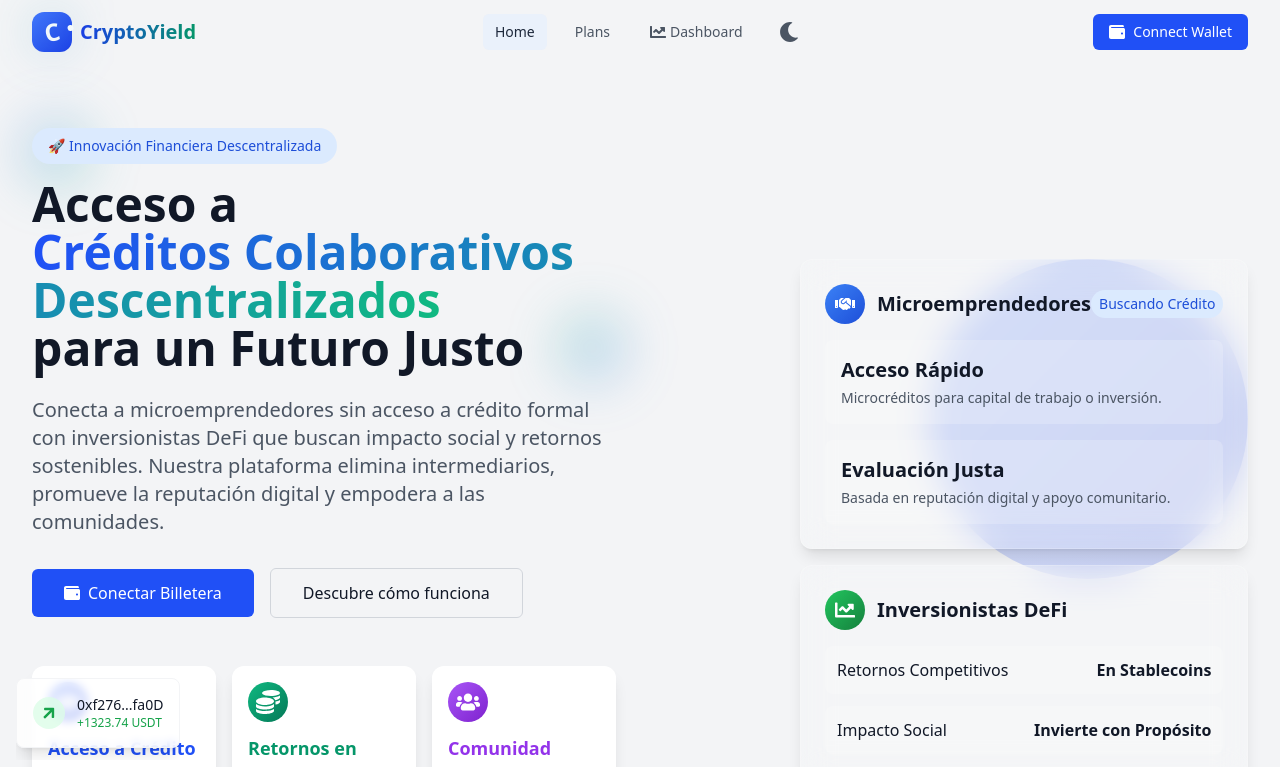
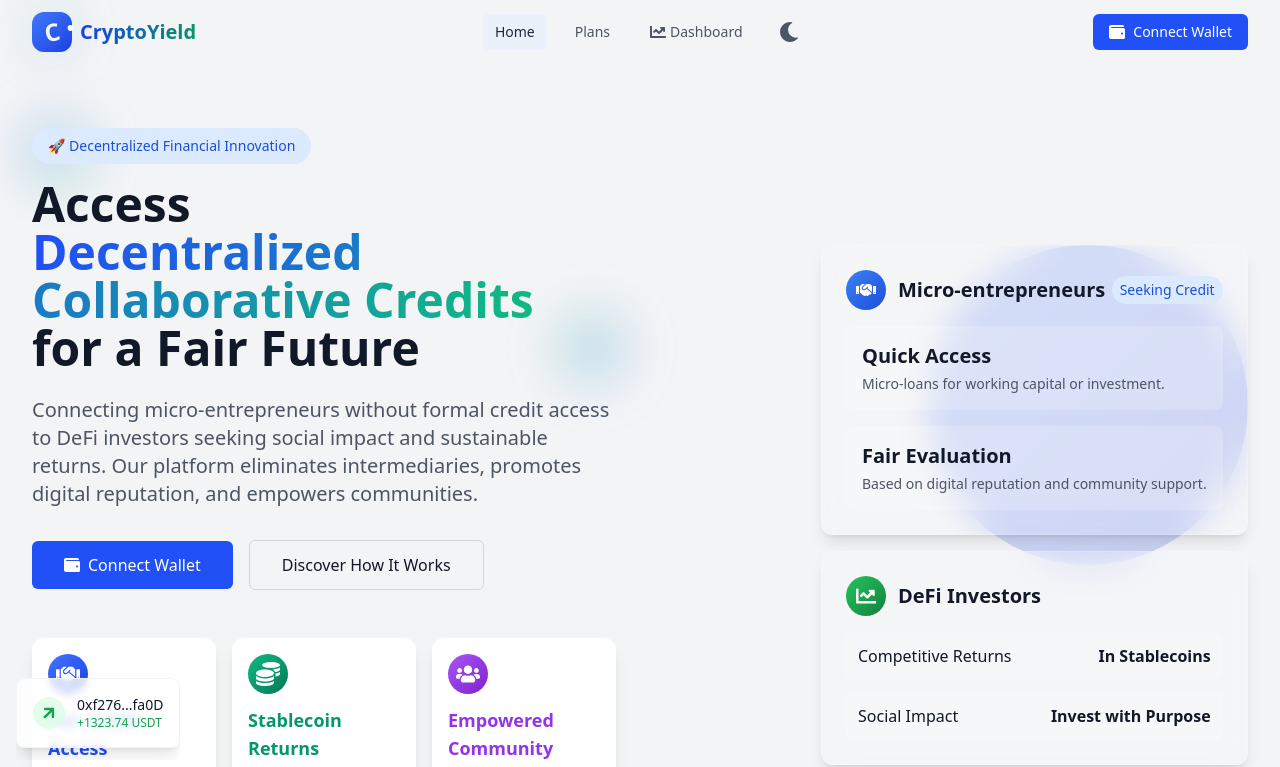
Before and after one commit to cryptoyield/cryptoyieldinvest, a React (Vite) app: page / in a window 1280 px wide. Shown: the top 767 px of the page. Built offline with nearby package versions, Linux system fonts and the light colour scheme.

Commit message:
Update Hero.tsx

```diff
--- a/src/components/Hero.tsx
+++ b/src/components/Hero.tsx
@@ -1,5 +1,5 @@
 import React from 'react';
-import { FaHandshake, FaCoins, FaUsers, FaChartLine, FaWallet } from 'react-icons/fa'; // Updated icons for relevance
+import { FaHandshake, FaCoins, FaUsers, FaChartLine, FaWallet } from 'react-icons/fa';
 import { useWallet } from '../context/WalletContext';
 
 function Hero() {
@@ -17,22 +17,22 @@ function Hero() {
   const features = [
     {
       icon: <FaHandshake className="w-6 h-6" />,
-      title: "Acceso a Crédito Justo",
-      description: "Microcréditos sin historial bancario, evaluados por reputación digital y staking comunitario.",
+      title: "Fair Credit Access",
+      description: "Micro-loans without traditional bank history, assessed by digital reputation and community staking.",
       color: "from-primary-500 to-primary-700",
       textColor: "text-primary-600 dark:text-primary-400"
     },
     {
       icon: <FaCoins className="w-6 h-6" />,
-      title: "Retornos en Stablecoins",
-      description: "Inversionistas DeFi obtienen ganancias estables financiando préstamos tokenizados.",
+      title: "Stablecoin Returns",
+      description: "DeFi investors earn stable returns by funding tokenized loans.",
       color: "from-success-500 to-success-700",
       textColor: "text-success-600 dark:text-success-400"
     },
     {
       icon: <FaUsers className="w-6 h-6" />,
-      title: "Comunidad Empoderada",
-      description: "Fomenta la colaboración y el impacto social a través de la financiación descentralizada.",
+      title: "Empowered Community",
+      description: "Fosters collaboration and social impact through decentralized financing.",
       color: "from-purple-500 to-purple-700",
       textColor: "text-purple-600 dark:text-purple-400"
     }
@@ -48,20 +48,20 @@ function Hero() {
               <div className="absolute -bottom-4 -right-4 w-20 h-20 bg-gradient-to-br from-success-500/20 to-primary-500/20 rounded-full blur-xl"></div>
               <div className="relative">
                 <span className="inline-block px-4 py-2 rounded-full bg-blue-100 dark:bg-blue-900/30 text-blue-700 dark:text-blue-300 text-sm font-medium mb-4 animate-fade-in">
-                  🚀 Innovación Financiera Descentralizada
+                  🚀 Decentralized Financial Innovation
                 </span>
                 <h1 className="text-3xl md:text-4xl lg:text-5xl font-bold mb-4 leading-tight">
-                  <span className="block">Acceso a </span>
+                  <span className="block">Access </span>
                   <span className="bg-gradient-to-r from-primary-600 to-success-500 bg-clip-text text-transparent">
-                    Créditos Colaborativos Descentralizados
+                    Decentralized Collaborative Credits
                   </span>
-                  <span className="block">para un Futuro Justo</span>
+                  <span className="block">for a Fair Future</span>
                 </h1>
               </div>
             </div>
 
             <p className="text-lg md:text-xl text-gray-600 dark:text-gray-300 mb-8 max-w-2xl">
-              Conecta a microemprendedores sin acceso a crédito formal con inversionistas DeFi que buscan impacto social y retornos sostenibles. Nuestra plataforma elimina intermediarios, promueve la reputación digital y empodera a las comunidades.
+              Connecting micro-entrepreneurs without formal credit access to DeFi investors seeking social impact and sustainable returns. Our platform eliminates intermediaries, promotes digital reputation, and empowers communities.
             </p>
 
             <div className="flex flex-col sm:flex-row items-center space-y-4 sm:space-y-0 sm:space-x-4 mb-12">
@@ -77,12 +77,12 @@ function Hero() {
                         <circle className="opacity-25" cx="12" cy="12" r="10" stroke="currentColor" strokeWidth="4"></circle>
                         <path className="opacity-75" fill="currentColor" d="M4 12a8 8 0 018-8V0C5.373 0 0 5.373 0 12h4zm2 5.291A7.962 7.962 0 014 12H0c0 3.042 1.135 5.824 3 7.938l3-2.647z"></path>
                       </svg>
-                      Conectando...
+                      Connecting...
                     </>
                   ) : (
                     <>
                       <FaWallet className="w-4 h-4 mr-2" />
-                      Conectar Billetera
+                      Connect Wallet
                     </>
                   )}
                 </button>
@@ -91,7 +91,7 @@ function Hero() {
                 href="#how-it-works" // Link to a section explaining how it works
                 className={`btn-outline text-base py-3 px-8 ${isConnected ? 'w-full sm:w-auto text-center' : ''} transform hover:scale-105 transition-transform duration-200`}
               >
-                Descubre cómo funciona
+                Discover How It Works
               </a>
             </div>
 
@@ -128,25 +128,25 @@ function Hero() {
                       <div className="w-10 h-10 rounded-full bg-gradient-to-br from-blue-500 to-blue-700 flex items-center justify-center">
                         <FaHandshake className="w-5 h-5 text-white" />
                       </div>
-                      <h3 className="text-xl font-semibold ml-3">Microemprendedores</h3>
+                      <h3 className="text-xl font-semibold ml-3">Micro-entrepreneurs</h3>
                     </div>
                     <span className="px-2 py-1 bg-blue-100 dark:bg-blue-900/30 text-blue-700 dark:text-blue-300 text-sm rounded-full">
-                      Buscando Crédito
+                      Seeking Credit
                     </span>
                   </div>
 
                   <div className="space-y-4">
                     <div className="bg-white/20 dark:bg-black/20 rounded-lg p-4">
-                      <div className="text-xl font-bold mb-1">Acceso Rápido</div>
+                      <div className="text-xl font-bold mb-1">Quick Access</div>
                       <div className="text-sm text-gray-600 dark:text-gray-300">
-                        Microcréditos para capital de trabajo o inversión.
+                        Micro-loans for working capital or investment.
                       </div>
                     </div>
 
                     <div className="bg-white/20 dark:bg-black/20 rounded-lg p-4">
-                      <div className="text-xl font-bold mb-1">Evaluación Justa</div>
+                      <div className="text-xl font-bold mb-1">Fair Evaluation</div>
                       <div className="text-sm text-gray-600 dark:text-gray-300">
-                        Basada en reputación digital y apoyo comunitario.
+                        Based on digital reputation and community support.
                       </div>
                     </div>
                   </div>
@@ -157,17 +157,17 @@ function Hero() {
                     <div className="w-10 h-10 rounded-full bg-gradient-to-br from-green-500 to-green-700 flex items-center justify-center">
                       <FaChartLine className="w-5 h-5 text-white" />
                     </div>
-                    <h3 className="text-xl font-semibold ml-3">Inversionistas DeFi</h3>
+                    <h3 className="text-xl font-semibold ml-3">DeFi Investors</h3>
                   </div>
 
                   <div className="space-y-3">
                     <div className="flex items-center justify-between p-3 bg-white/20 dark:bg-black/20 rounded-lg">
-                      <span>Retornos Competitivos</span>
-                      <span className="font-semibold">En Stablecoins</span>
+                      <span>Competitive Returns</span>
+                      <span className="font-semibold">In Stablecoins</span>
                     </div>
                     <div className="flex items-center justify-between p-3 bg-white/20 dark:bg-black/20 rounded-lg">
-                      <span>Impacto Social</span>
-                      <span className="font-semibold">Invierte con Propósito</span>
+                      <span>Social Impact</span>
+                      <span className="font-semibold">Invest with Purpose</span>
                     </div>
                   </div>
                 </div>
```
